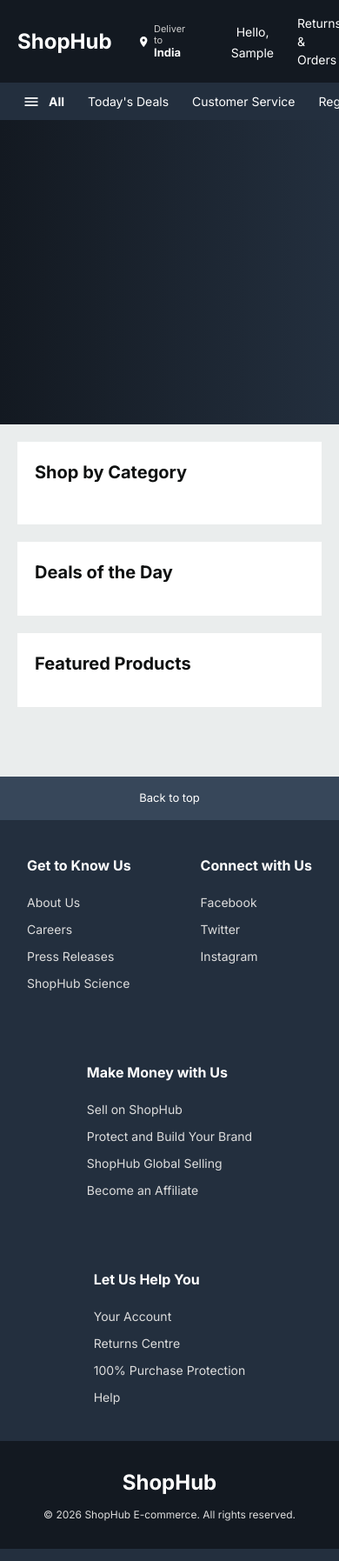
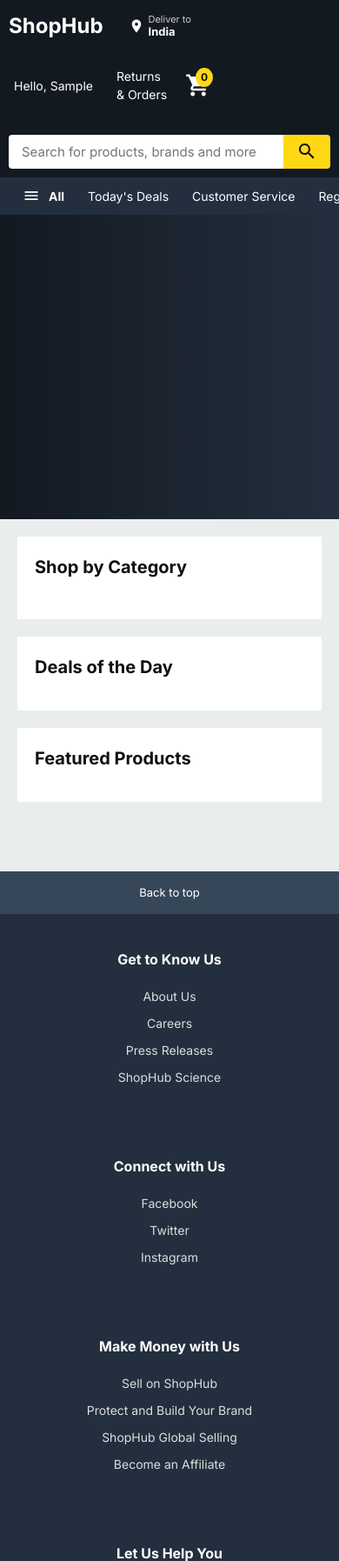
Before and after one commit to Nishanth2434/E-commerce, a Django app: page / in a window 390 px wide; the page is wider, and only the part inside the window is pictured. Shown: the top 1795 px of that part at 87% size. Run offline with Django 5.2, Linux system fonts and the light colour scheme; the visitor is signed in with stand-in values (Sample User, id 1); data that the repository does not hold is empty.

Commit message:
Improve mobile and tablet responsive layout

```diff
--- a/static/css/style.css
+++ b/static/css/style.css
@@ -830,6 +830,28 @@ ul {
 
 /* Responsive */
 @media (max-width: 768px) {
+    .header-top {
+        flex-wrap: wrap;
+        padding: 10px;
+    }
+    .search-form {
+        order: 3;
+        min-width: 100%;
+        margin-top: 10px;
+    }
+    .hero-content {
+        flex-direction: column;
+        text-align: center;
+        padding-top: 20px;
+    }
+    .hero-image {
+        justify-content: center;
+        height: 150px;
+    }
+    .product-grid {
+        grid-template-columns: repeat(auto-fill, minmax(160px, 1fr));
+        gap: 10px;
+    }
     .product-main {
         flex-direction: column;
     }
@@ -838,6 +860,12 @@ ul {
     }
     .filters-sidebar {
         width: 100%;
+    }
+    .footer-links-container {
+        flex-direction: column;
+        gap: 30px;
+        align-items: center;
+        text-align: center;
     }
 }
 
```
